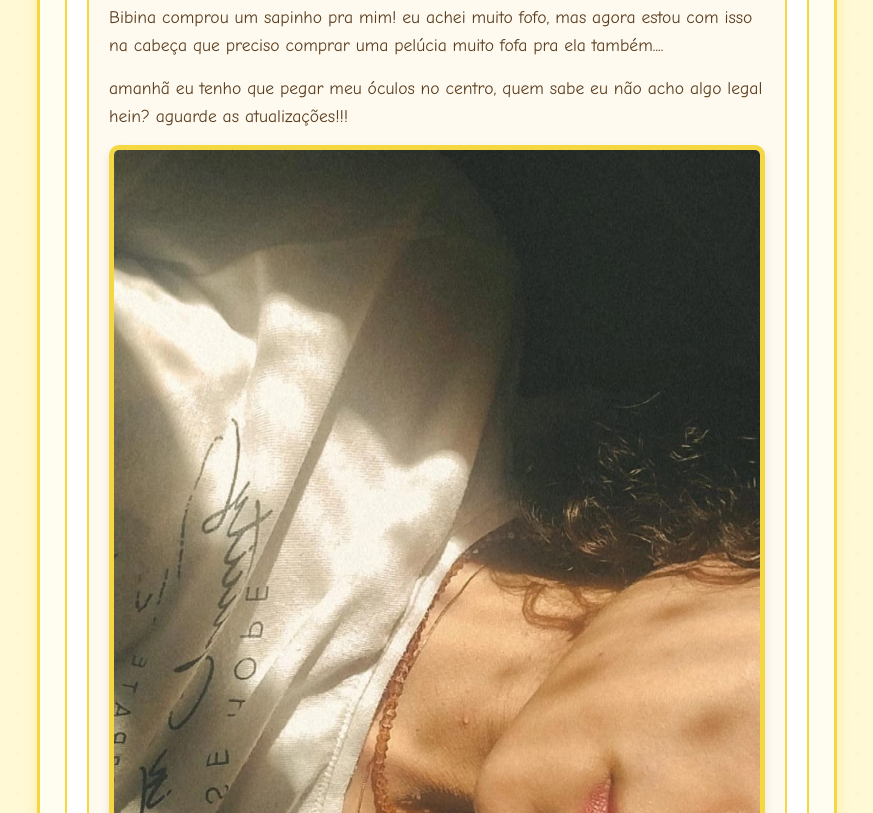
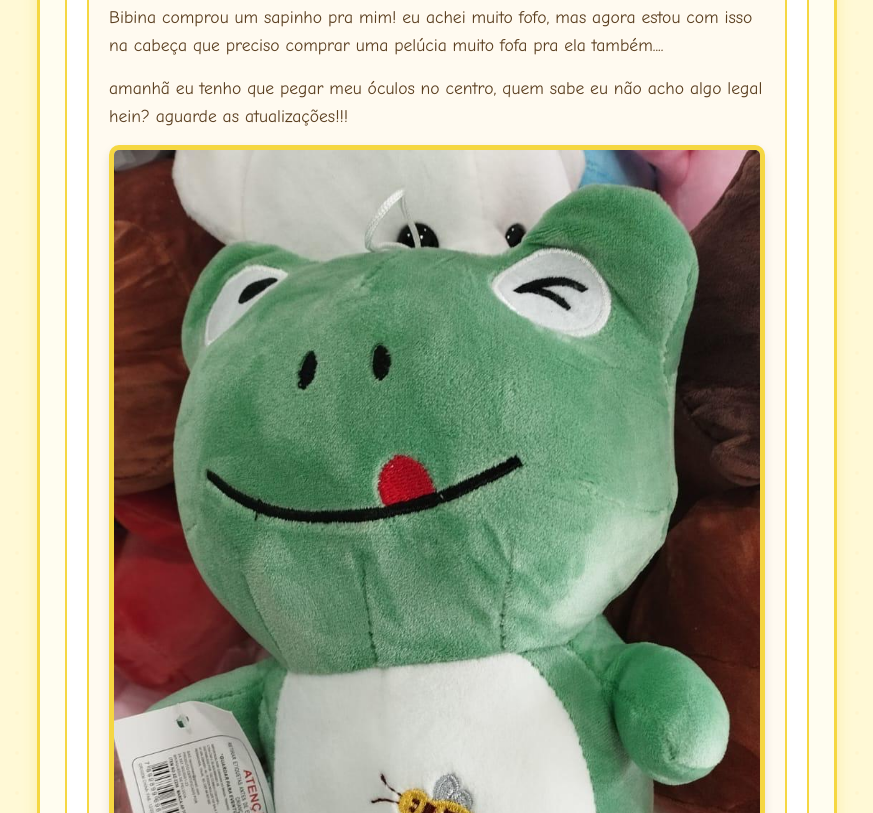
Before and after one commit to tuninhoXP/meudocinho, a plain HTML site: page index.html in a window 1280 px wide. Shown: the part 1427-2240 px from the top of the page, without its empty margins (203-1076 px from the left). Drawn offline with Linux system fonts and the light colour scheme.

Commit message:
Add files via upload

```diff
--- a/index.html
+++ b/index.html
@@ -446,7 +446,7 @@
                 </div>
                 <p> Bibina comprou um sapinho pra mim! eu achei muito fofo, mas agora estou com isso na cabeça que preciso comprar uma pelúcia muito fofa pra ela também....</p>
                 <p>amanhã eu tenho que pegar meu óculos no centro, quem sabe eu não acho algo legal hein? aguarde as atualizações!!!</p>
-                <img src="bibina.jpeg" alt="Pelúcia de sapo" class="forum-image">
+                <img src="presentesapo.jpeg" alt="Pelúcia de sapo" class="forum-image">
             </div>
         </div>
 
```
